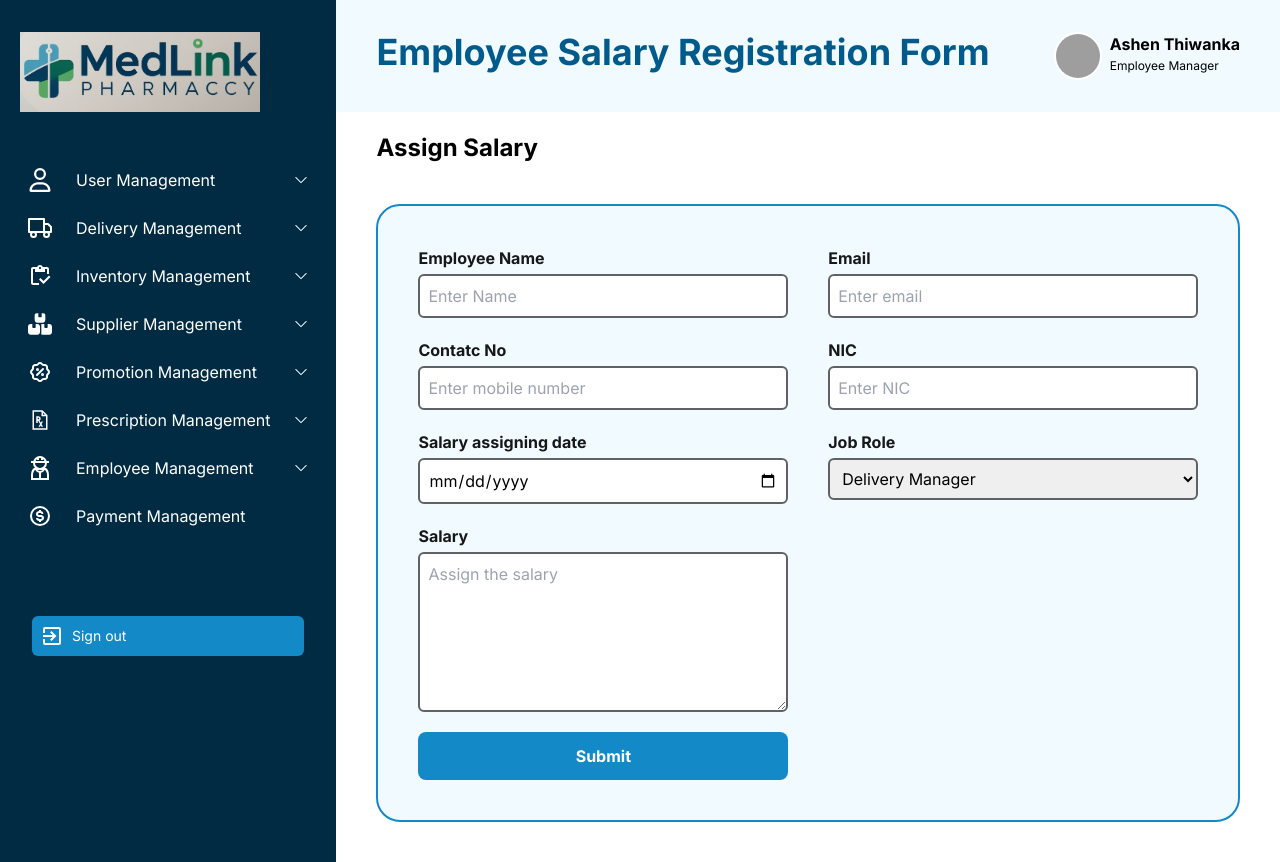
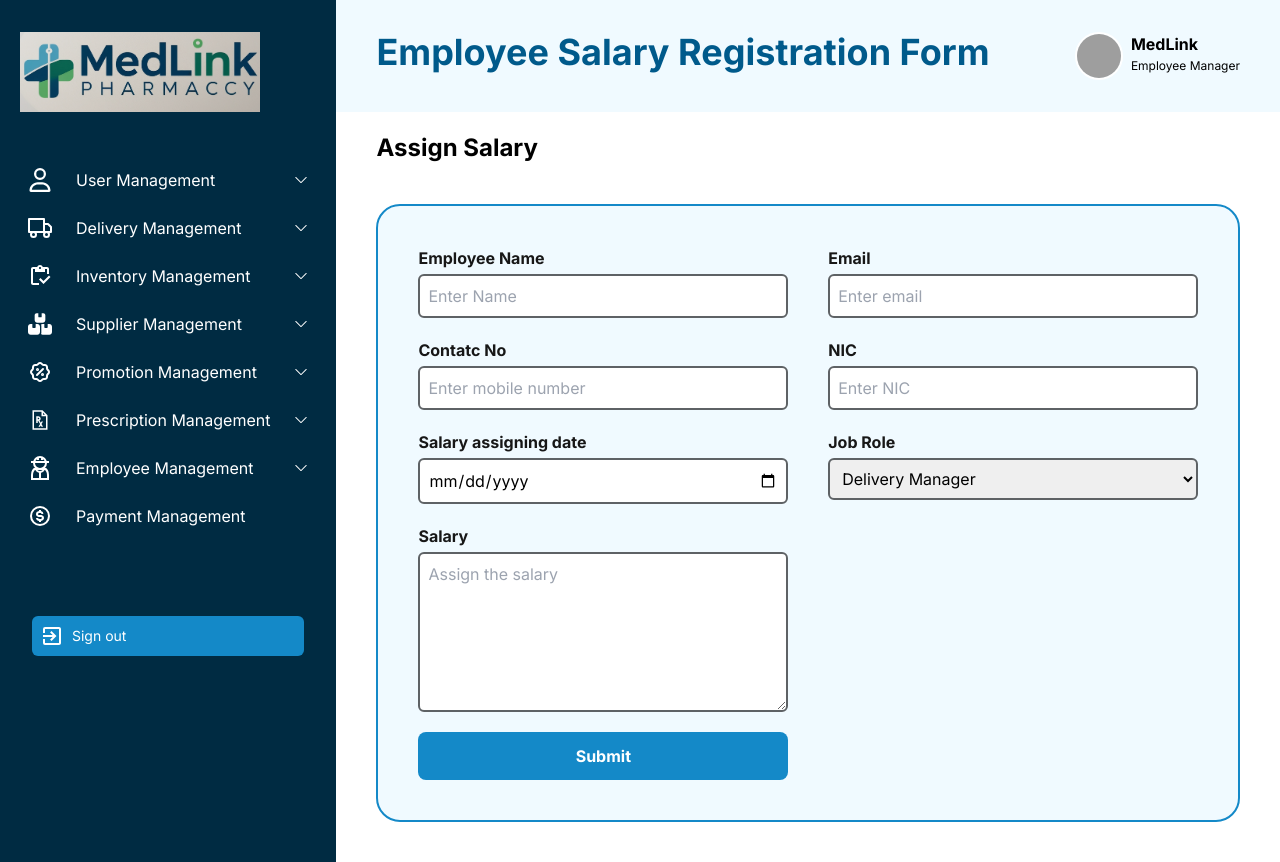
Before and after one commit to MenathNDGD/MedLink-Online-Pharmacy-Platform, a React (Vite) app in the folder client/: page /create-salary-employee in a window 1280 px wide. Built offline with nearby package versions, Linux system fonts and the light colour scheme; grey boxes are pictures that could not be loaded.

Commit message:
Update avatar image and change name to MedLink in EmployeeSalaryCreateForm component

```diff
--- a/client/src/pages/EmployeeManagement/EmployeeSalaryCreateForm.jsx
+++ b/client/src/pages/EmployeeManagement/EmployeeSalaryCreateForm.jsx
@@ -60,12 +60,12 @@ export default function EmployeeCreateForm() {
           <div className="flex gap-2">
             <img
               className="w-12 h-12 border-2 border-white rounded-full"
-              src="https://avatars.githubusercontent.com/u/96605596?v=4"
+              src="https://cdn-icons-png.flaticon.com/512/149/149071.png"
               alt="tania andrew"
             />
             <div className="flex w-full flex-col gap-0.5">
               <div className="flex items-center justify-between font-bold">
-                <h1>Ashen Thiwanka</h1>
+                <h1>MedLink</h1>
               </div>
               <p className="text-xs ">Employee Manager</p>
             </div>
```
